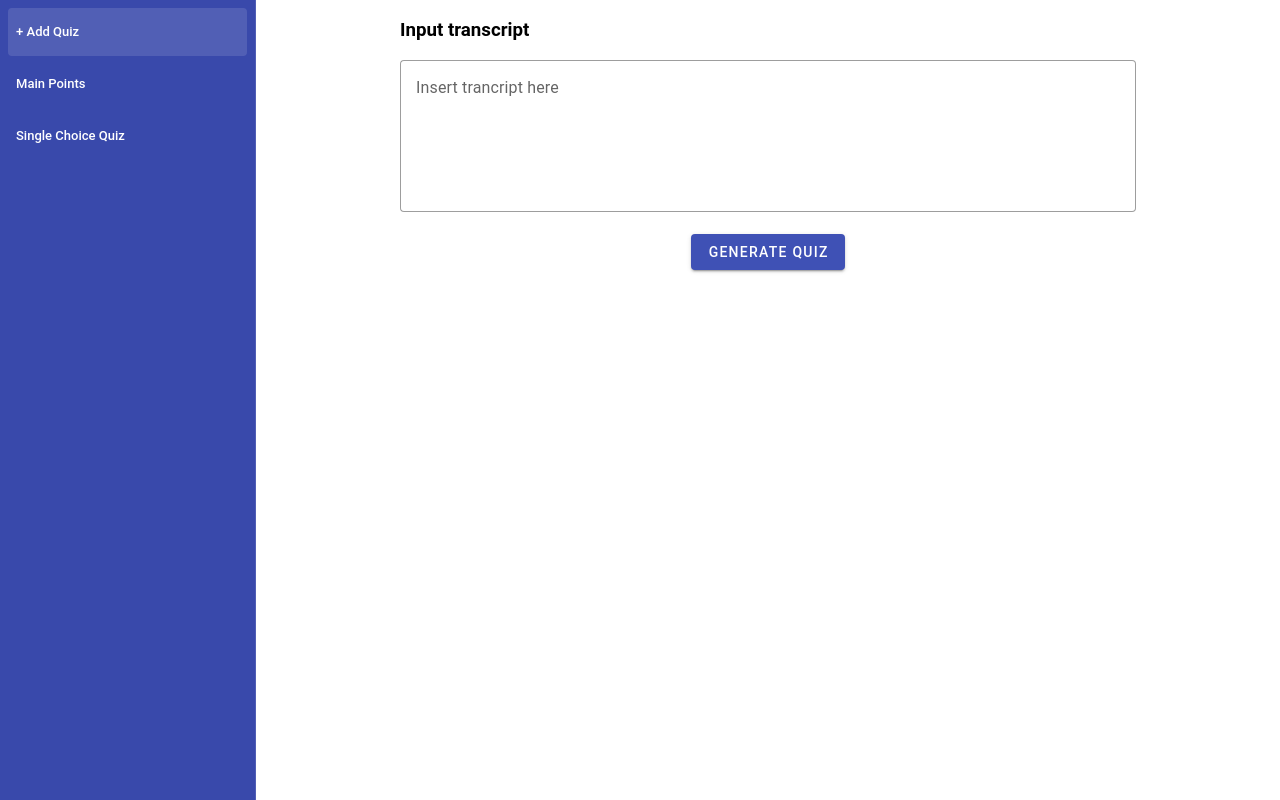
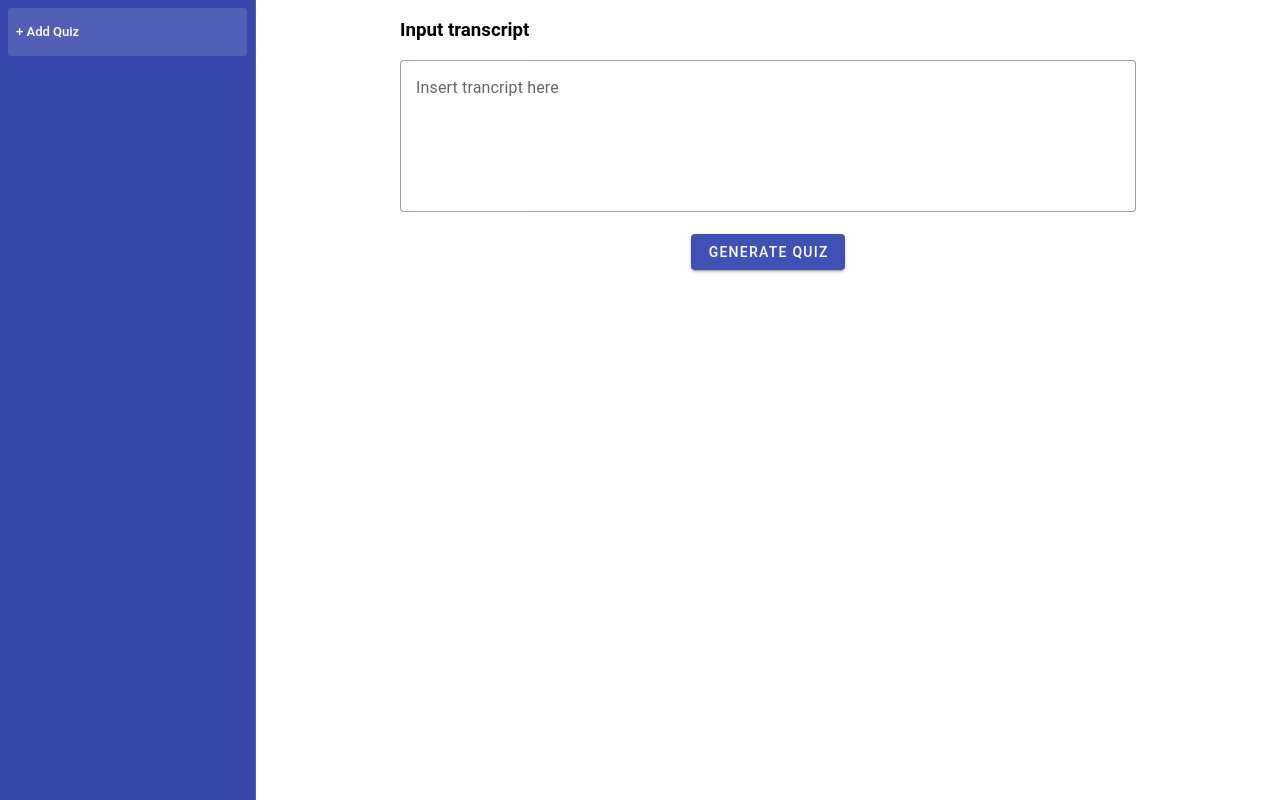
Before and after one commit to FooJiaYin/ai-quiz, a Nuxt app: page / in a window 1280 px wide. Built offline with nearby package versions, Linux system fonts and the light colour scheme.

Commit message:
feat: Hide nav links before generate

```diff
--- a/components/nav/Drawer.vue
+++ b/components/nav/Drawer.vue
@@ -2,8 +2,8 @@
     <v-navigation-drawer class="bg-indigo-darken-1" permanent theme="dark">
         <v-list nav>
             <NavLink link="/" title="+ Add Quiz"></NavLink>
-            <NavLink link="/main-points" title="Main Points"></NavLink>
-            <NavLink link="/single-choice" title="Single Choice Quiz"></NavLink>
+            <NavLink v-if="quiz.mainPoints.length > 0" link="/main-points" title="Main Points"></NavLink>
+            <NavLink  v-if="quiz.questions.length > 0" link="/single-choice" title="Single Choice Quiz"></NavLink>
         </v-list>
     </v-navigation-drawer>
 </template>
@@ -14,3 +14,7 @@
     transition-duration: 0s !important;
 }
 </style>
+
+<script setup>
+const quiz = useQuiz();
+</script>
```
